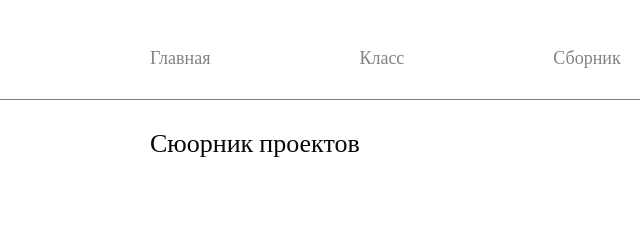
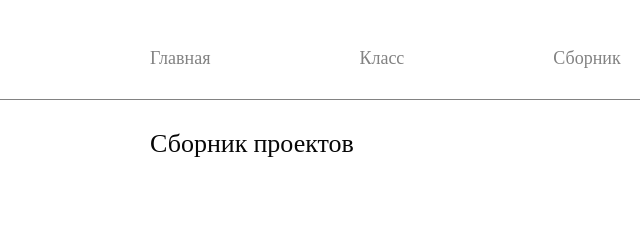
Before and after one commit to B1ond/-, a plain HTML site: page sbor.html in a window 1280 px wide. Shown: the top 227 px of the page, 0-640 px from the left. Drawn offline with Linux system fonts and the light colour scheme.

Commit message:
Add files via upload

```diff
--- a/sbor.html
+++ b/sbor.html
@@ -32,7 +32,7 @@
         <section class="intro" id="info">
             <div class="wrapper">
                 <div class="info_class">
-                    <div class="name_class">Сюорник проектов</div>
+                    <div class="name_class">Сборник проектов</div>
                 </div>
                 <div class="micro-info_class">Идеи для юных исследователей окружающего мира!</div>
             </div>
```
